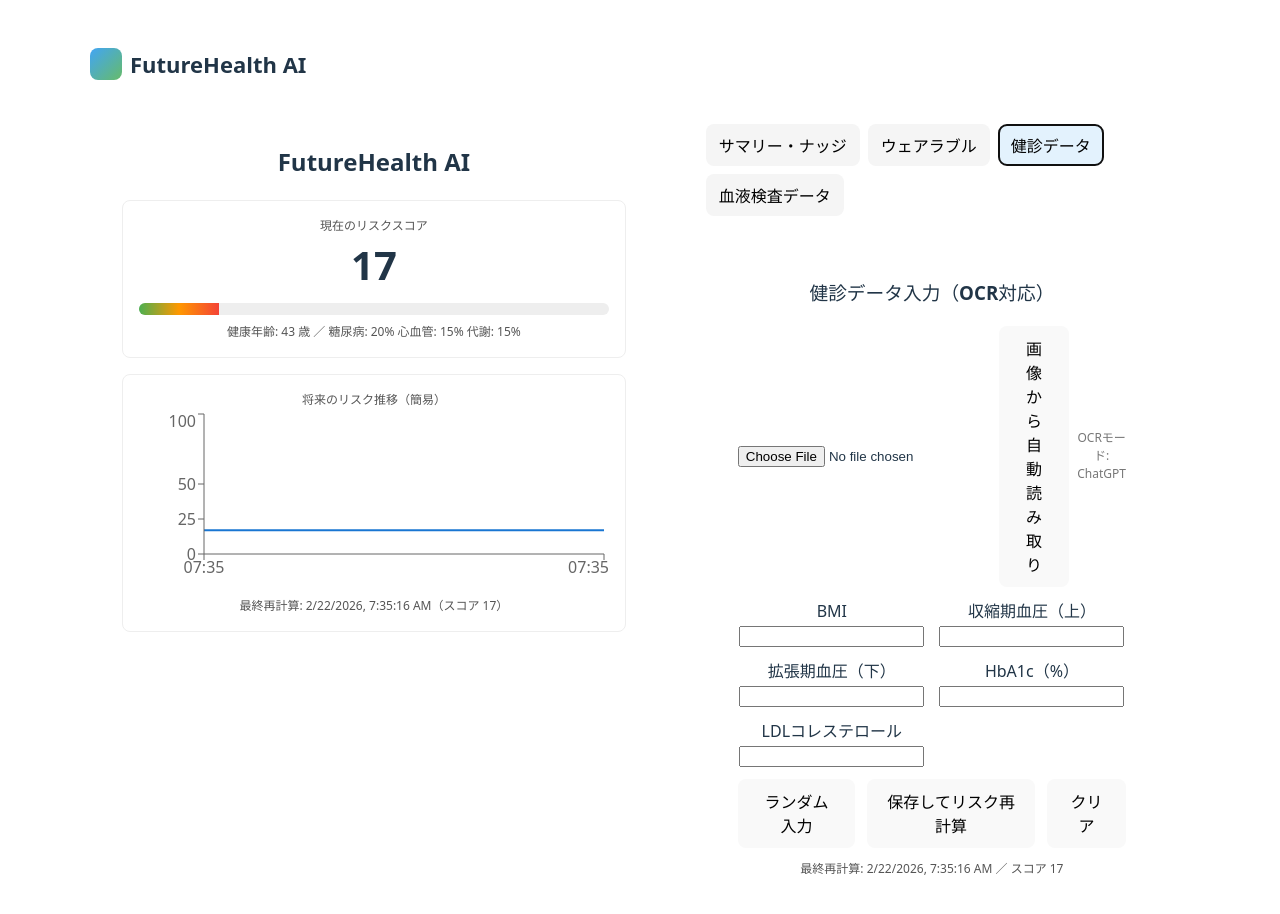
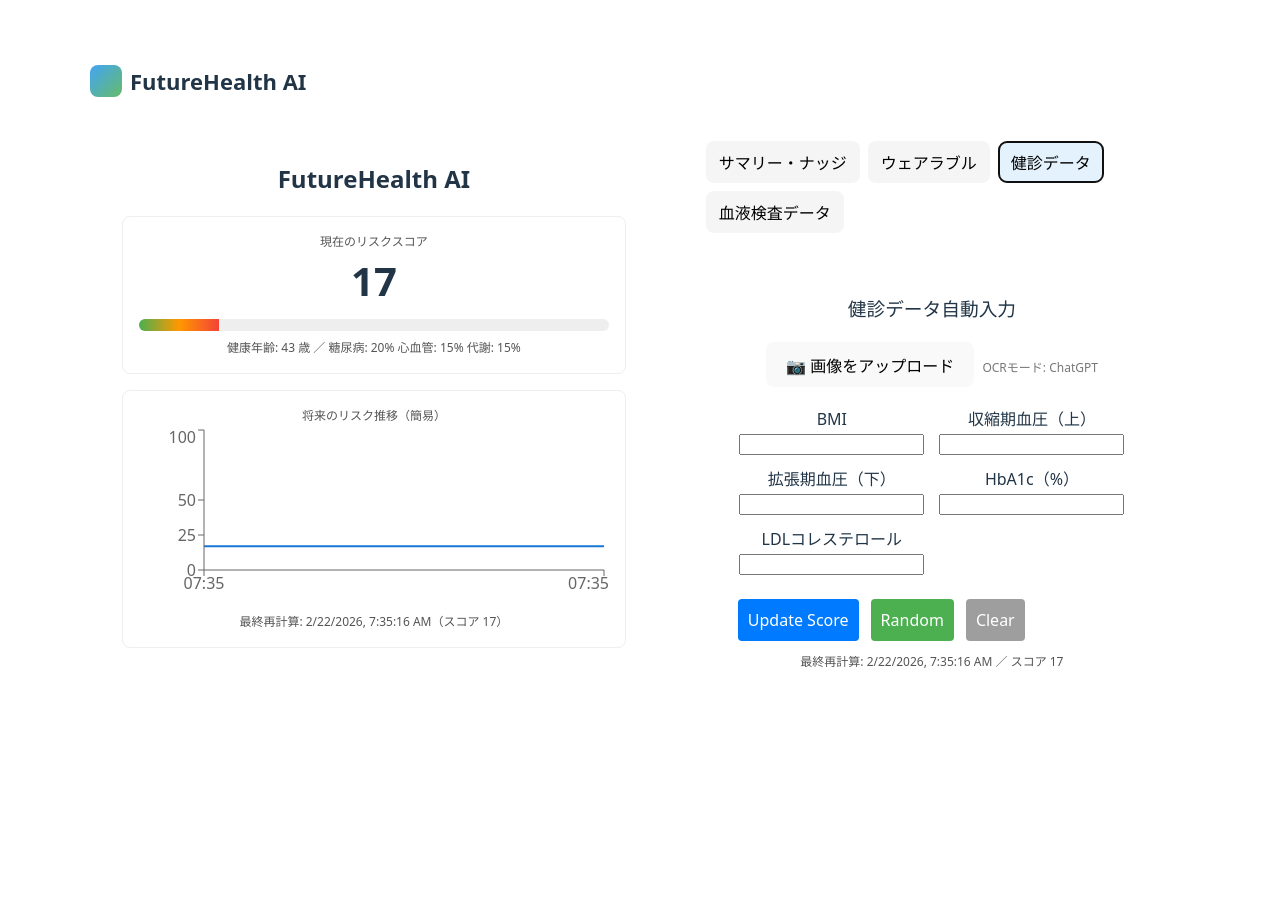
Before and after one commit to leopaul29/futurehealth-ai, a React (Vite) app: page / in a window 1280 px wide. Both pictures are taken after a click on the button "健診データ". Shown: the top 914 px of the page. After the commit the page ends 800 px from the top, so only its background shows below. Built offline with nearby package versions, Linux system fonts and the light colour scheme.

Commit message:
fix UIUX

```diff
--- a/src/components/BloodTestForm.tsx
+++ b/src/components/BloodTestForm.tsx
@@ -24,6 +24,30 @@
   const [previewUrl, setPreviewUrl] = useState<string | null>(null);
   const [rawText, setRawText] = useState<string | null>(null);
   const [labs, setLabs] = useState<Partial<HealthMetrics>>({});
+
+  function randomLabsValues(): Partial<HealthMetrics> {
+    const intIn = (min: number, max: number) => Math.round(min + Math.random() * (max - min));
+    const floatIn = (min: number, max: number, dp = 1) => {
+      const v = min + Math.random() * (max - min);
+      const m = Math.pow(10, dp);
+      return Math.round(v * m) / m;
+    };
+    return {
+      totalChol: intIn(160, 250),
+      ldl: intIn(80, 180),
+      hdl: intIn(35, 80),
+      tg: intIn(60, 250),
+      fpg: intIn(85, 120),
+      hba1c: floatIn(5.0, 7.0, 1),
+      ast: intIn(15, 60),
+      alt: intIn(15, 60),
+      ggt: intIn(10, 120),
+      uricAcid: floatIn(3.0, 8.0, 1),
+      creatinine: floatIn(0.6, 1.2, 1),
+      egfr: intIn(55, 100),
+      crp: floatIn(0.0, 0.5, 2),
+    };
+  }
 
   // Cleanup preview URL to prevent memory leaks
   useEffect(() => {
@@ -164,9 +188,37 @@
             })}
           </div>
 
-          <button type="submit" className="apply-button" style={{ width: '100%', marginTop: 20, padding: 10, background: '#007bff', color: 'white', border: 'none', borderRadius: 4 }}>
-            データを反映して未来予測を実行
-          </button>
+          <div style={{ gridColumn: '1/-1', display: 'flex', gap: 12, marginTop: 12 }}>
+            <button type="submit" className="apply-button" style={{ padding: 10, background: '#007bff', color: 'white', border: 'none', borderRadius: 4 }}>
+              Update Score
+            </button>
+            <button
+              type="button"
+              style={{ padding: 10, background: '#4CAF50', color: 'white', border: 'none', borderRadius: 4 }}
+              onClick={() => {
+                setLabs((prev) => ({ ...prev, ...randomLabsValues() }));
+              }}
+            >
+              Random
+            </button>
+            <button
+              type="button"
+              style={{ padding: 10, background: '#9e9e9e', color: 'white', border: 'none', borderRadius: 4 }}
+              onClick={() => {
+                setLabs({});
+                setRawText(null);
+                setErr(null);
+                setProgress(0);
+                setStatus("");
+                setPreviewUrl((u) => {
+                  if (u) URL.revokeObjectURL(u);
+                  return null;
+                });
+              }}
+            >
+              Clear
+            </button>
+          </div>
         </form>
       </div>
     </div>
--- a/src/components/HealthForm.tsx
+++ b/src/components/HealthForm.tsx
@@ -1,4 +1,4 @@
-import { useRef, useState } from "react";
+import { useRef, useState, useEffect } from "react";
 import type { HealthMetrics } from "../types";
 import { useApp } from "../state/context";
 import { extractMetricsWithGPT } from "../services/gptVisionOcr";
@@ -12,7 +12,9 @@
   const fileRef = useRef<HTMLInputElement | null>(null);
   const [form, setForm] = useState<HealthMetrics>(() => state.health || {});
   const [ocrRaw, setOcrRaw] = useState<string | null>(null);
-  const [ocrParsed, setOcrParsed] = useState<Partial<HealthMetrics> | null>(null);
+  const [previewUrl, setPreviewUrl] = useState<string | null>(null);
+  const [progress, setProgress] = useState(0);
+  const [status, setStatus] = useState("");
 
   function randomHealth(): HealthMetrics {
     const pick = (min: number, max: number, step = 1) =>
@@ -32,23 +34,32 @@
     };
   }
 
-  // Local image preprocessing & OCR removed.
+  useEffect(() => {
+    return () => {
+      if (previewUrl) URL.revokeObjectURL(previewUrl);
+    };
+  }, [previewUrl]);
 
   const handleFile = async (f: File) => {
     setErr(null);
     setLoading(true);
     try {
+      setStatus("ChatGPTへ送信中");
+      setProgress(20);
+      setPreviewUrl(URL.createObjectURL(f));
       const data = await extractMetricsWithGPT(f, "checkup");
       const parsed: Partial<HealthMetrics> = data;
       setOcrRaw(JSON.stringify(data));
-      setOcrParsed(parsed);
-      setOcrParsed(parsed);
       const merged: HealthMetrics = { ...form, ...parsed };
       setForm(merged);
+      setProgress(100);
+      setStatus("完了");
     } catch {
       setErr("OpenAI OCRに失敗しました。APIキーやネットワークを確認してください。");
     } finally {
       setLoading(false);
+      setProgress(0);
+      setStatus("");
     }
   };
 
@@ -61,9 +72,8 @@
 
   return (
     <div className="card">
-      <h3>健診データ入力（OCR対応）</h3>
-      <form onSubmit={onSubmit} style={{ display: "grid", gridTemplateColumns: "1fr 1fr", gap: 12 }}>
-        <div style={{ gridColumn: "1 / -1", display: "flex", gap: 8, alignItems: "center" }}>
+      <h3>健診データ自動入力</h3>
+      <div className="upload-section" style={{ marginBottom: 20 }}>
         <input
           ref={fileRef}
           type="file"
@@ -72,14 +82,46 @@
             const f = e.target.files?.[0];
             if (f) handleFile(f);
           }}
+          hidden
         />
-          <button type="button" onClick={() => fileRef.current?.click()} disabled={loading}>
-            画像から自動読み取り
+        <button
+          className="primary-button"
+          onClick={() => fileRef.current?.click()}
+          disabled={loading}
+        >
+          {loading ? `解析中 (${progress}%)` : "📷 画像をアップロード"}
         </button>
-          <span style={{ fontSize: 12, color: "#777" }}>OCRモード: ChatGPT</span>
-          {loading && <span>読み取り中…</span>}
-          {err && <span style={{ color: "crimson" }}>{err}</span>}
+        <span style={{ marginLeft: 8, fontSize: 12, color: "#777" }}>OCRモード: ChatGPT</span>
+
+        {loading && (
+          <div className="progress-bar-container" style={{ marginTop: 10 }}>
+            <div className="status-text" style={{ fontSize: 12 }}>{status}...</div>
+            <div style={{ width: '100%', background: '#eee', height: 8, borderRadius: 4 }}>
+              <div style={{ width: `${progress}%`, background: '#4CAF50', height: '100%', borderRadius: 4, transition: '0.3s' }} />
             </div>
+          </div>
+        )}
+      </div>
+
+      {err && <div className="error-box" style={{ color: 'white', background: 'crimson', padding: 10, borderRadius: 4, marginBottom: 10 }}>{err}</div>}
+
+      <div className="main-layout" style={{ display: 'grid', gridTemplateColumns: previewUrl ? '1fr 1fr' : '1fr', gap: 20 }}>
+        {previewUrl && (
+          <div className="preview-pane">
+            <small>アップロード画像:</small>
+            <img src={previewUrl} alt="Preview" style={{ width: '100%', borderRadius: 8, border: '1px solid #ddd' }} />
+            {ocrRaw && (
+              <details style={{ marginTop: 10 }}>
+                <summary style={{ cursor: 'pointer', fontSize: 12 }}>OCR 生データ表示 (デバッグ用)</summary>
+                <pre style={{ fontSize: 10, background: '#f5f5f5', padding: 8, whiteSpace: 'pre-wrap', maxHeight: 200, overflowY: 'auto' }}>
+                  {ocrRaw}
+                </pre>
+              </details>
+            )}
+          </div>
+        )}
+
+        <form onSubmit={onSubmit} style={{ display: "grid", gridTemplateColumns: "1fr 1fr", gap: 12 }}>
         <label>
           BMI
           <input
@@ -122,40 +164,34 @@
             onChange={(e) => setForm({ ...form, ldl: e.target.value ? parseInt(e.target.value) : undefined })}
           />
         </label>
-        {ocrRaw !== null && (
-          <div style={{ gridColumn: "1 / -1", fontSize: 12, color: "#444", background: "#fafafa", padding: 12, borderRadius: 8 }}>
-            <div>OCR解析結果: 文字数 {ocrRaw.length}</div>
-            <div>
-              検出フィールド:
-              {ocrParsed && Object.keys(ocrParsed).length > 0
-                ? Object.entries(ocrParsed)
-                    .map(([k, v]) => `${k}=${v}`)
-                    .join(" / ")
-                : " なし"}
-            </div>
-          </div>
-        )}
-        <div style={{ gridColumn: "1 / -1", display: "flex", gap: 12 }}>
+        <div style={{ gridColumn: "1 / -1", display: "flex", gap: 12, marginTop: 12 }}>
+          <button type="submit" className="apply-button" style={{ padding: 10, background: '#007bff', color: 'white', border: 'none', borderRadius: 4 }}>
+            Update Score
+          </button>
           <button
             type="button"
+            style={{ padding: 10, background: '#4CAF50', color: 'white', border: 'none', borderRadius: 4 }}
             onClick={() => {
               const rnd = randomHealth();
               setForm(rnd);
               setOcrRaw(null);
-              setOcrParsed(null);
             }}
           >
-            ランダム入力
+            Random
           </button>
-          <button type="submit">保存してリスク再計算</button>
           <button
             type="button"
+            style={{ padding: 10, background: '#9e9e9e', color: 'white', border: 'none', borderRadius: 4 }}
             onClick={() => {
               setForm({});
-              setOcrParsed(null);
+              setOcrRaw(null);
+              setPreviewUrl((u) => {
+                if (u) URL.revokeObjectURL(u);
+                return null;
+              });
             }}
           >
-            クリア
+            Clear
           </button>
         </div>
         <div style={{ gridColumn: "1 / -1", fontSize: 12, color: "#555" }}>
@@ -165,5 +201,6 @@
         </div>
         </form>
       </div>
+    </div>
   );
 }
```
Lines whose indentation alone changed are shown as unchanged.
